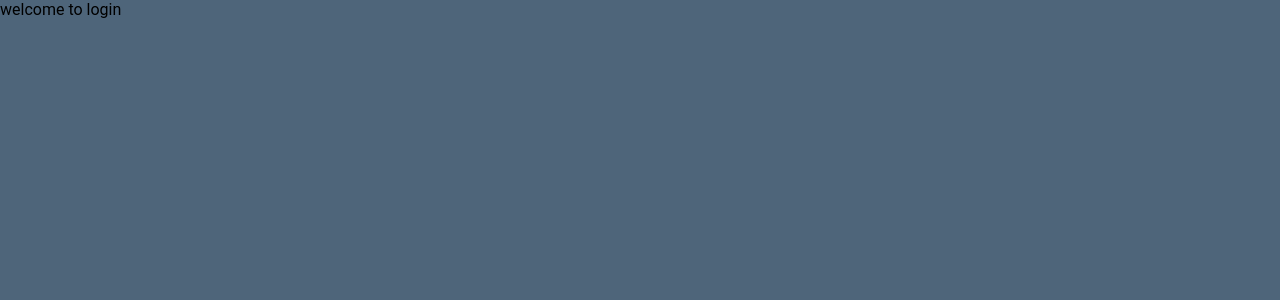
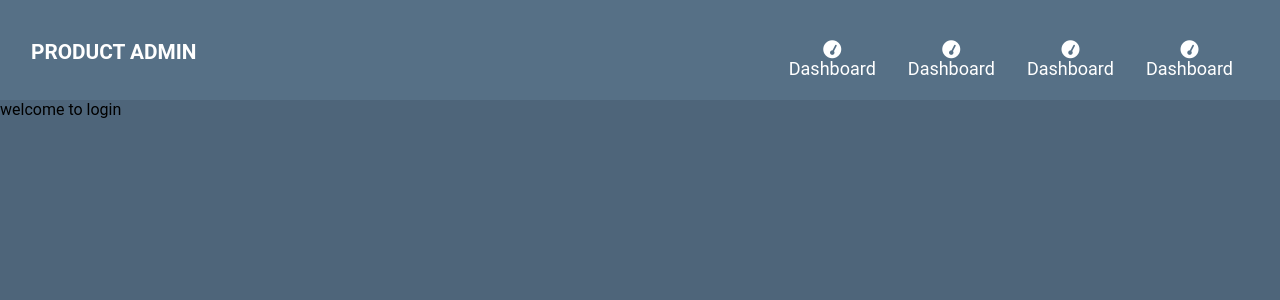
Before and after one commit to ajsal12aju/Product-Admin-UI, a React (Create React App) app: page / in a window 1280 px wide. Shown: the top 300 px of the page. Built offline with nearby package versions, Linux system fonts and the light colour scheme.

Commit message:
updateed

```diff
--- a/package.json
+++ b/package.json
@@ -7,6 +7,7 @@
     "@testing-library/react": "^13.4.0",
     "@testing-library/user-event": "^13.5.0",
     "react": "^18.2.0",
+    "react-bootstrap": "^2.9.0",
     "react-dom": "^18.2.0",
     "react-scripts": "5.0.1",
     "web-vitals": "^2.1.4"
--- a/public/index.html
+++ b/public/index.html
@@ -10,6 +10,7 @@
       content="Web site created using create-react-app"
     />
     <link rel="apple-touch-icon" href="%PUBLIC_URL%/logo192.png" />
+    <link rel="stylesheet" href="https://cdnjs.cloudflare.com/ajax/libs/font-awesome/6.4.2/css/all.min.css" integrity="sha512-z3gLpd7yknf1YoNbCzqRKc4qyor8gaKU1qmn+CShxbuBusANI9QpRohGBreCFkKxLhei6S9CQXFEbbKuqLg0DA==" crossorigin="anonymous" referrerpolicy="no-referrer" />
     <!--
       manifest.json provides metadata used when your web app is installed on a
       user's mobile device or desktop. See https://developers.google.com/web/fundamentals/web-app-manifest/
--- a/src/App.css
+++ b/src/App.css
@@ -7,4 +7,117 @@ body {
   margin: 0;
   padding: 0;
 }
-/*+++++++++ login css ++++++++++ */
+/*+++++++++ Header css ++++++++++ */
+
+.navbar {
+  height: 100px;
+  background-color: #567086;
+  padding: 0;
+}
+@media (min-width: 1200px){
+.navbar-expand-xl {
+    -ms-flex-flow: row nowrap;
+    flex-flow: row nowrap;
+    -ms-flex-pack: start;
+    justify-content: flex-start;
+}
+}
+.navbar {
+  position: relative;
+  display: -ms-flexbox;
+  display: flex;
+  -ms-flex-wrap: wrap;
+  flex-wrap: wrap;
+  -ms-flex-align: center;
+  align-items: center;
+  -ms-flex-pack: justify;
+  justify-content: space-between;
+  padding: 0.5rem 1rem;
+}
+.navbar>.container, .navbar>.container-fluid {
+  display: -ms-flexbox;
+  display: flex;
+  -ms-flex-wrap: wrap;
+  flex-wrap: wrap;
+  -ms-flex-align: center;
+  align-items: center;
+  -ms-flex-pack: justify;
+  justify-content: space-between;
+}
+.navbar .container {
+  position: relative;
+}
+.container {
+  width: 100%;
+  padding-right: 15px;
+  padding-left: 15px;
+  margin-right: auto;
+  margin-left: auto;
+}
+.navbar-brand {
+  display: flex;
+  align-items: center;
+}
+.navbar-brand {
+  display: inline-block;
+  padding-top: 0.3125rem;
+  padding-bottom: 0.3125rem;
+  margin-right: 1rem;
+  font-size: 1.25rem;
+  line-height: inherit;
+  white-space: nowrap;
+}
+a {
+  transition: all 0.3s ease;
+}
+a {
+  color: #007bff;
+  text-decoration: none;
+  background-color: transparent;
+  -webkit-text-decoration-skip: objects;
+}
+.tm-site-title {
+  display: inline-block;
+  text-transform: uppercase;
+  font-size: 1.3rem;
+  font-weight: 700;
+  color: #fff;
+}
+
+.navbar-nav {
+
+  display: flex;
+
+
+  padding-left: 0;
+  margin-bottom: 0;
+  list-style: none;
+}
+.nav-item {
+  text-align: center;
+  padding: 16px;
+  font-size: 20px;
+}
+
+.nav-link {
+  color: #fff;
+  height: 100%;
+  display: flex;
+  align-items: center;
+  justify-content: center;
+  flex-direction: column;
+  font-size: 90%;
+}
+*, ::after, ::before {
+  box-sizing: border-box;
+}
+.sr-only {
+  position: absolute;
+  width: 1px;
+  height: 1px;
+  padding: 0;
+  overflow: hidden;
+  clip: rect(0,0,0,0);
+  white-space: nowrap;
+  border: 0;
+}
--- a/src/App.js
+++ b/src/App.js
@@ -5,6 +5,48 @@ import Login from './Componets/login/Login';
 function App() {
   return (
     <div className="App">
+      <header>
+        <nav className='navbar navbar-expand-xl'>
+          <div className="container h-100">
+            <a href="navbar-brand">
+              <h1 className='tm-site-title mb-0'>Product Admin</h1>
+            </a>
+            <div className='collapse navbar-collapse' id='navbarSupportedContent'>
+              <ul className='navbar-nav mx-auto h-100'>
+                <li className='nav-item'>
+                  <a href="" className='nav-link'>
+                  <i class="fa fa-tachometer" aria-hidden="true"></i>
+                  Dashboard
+                  <span className="sr-only">(current)</span>
+                  </a>
+                </li>
+                <li className='nav-item'>
+                  <a href="" className='nav-link'>
+                  <i class="fa fa-tachometer" aria-hidden="true"></i>
+                  Dashboard
+                  <span className="sr-only">(current)</span>
+                  </a>
+                </li>
+                <li className='nav-item'>
+                  <a href="" className='nav-link'>
+                  <i class="fa fa-tachometer" aria-hidden="true"></i>
+                  Dashboard
+                  <span className="sr-only">(current)</span>
+                  </a>
+                </li>
+                <li className='nav-item'>
+                  <a href="" className='nav-link'>
+                  <i class="fa fa-tachometer" aria-hidden="true"></i>
+                  Dashboard
+                  <span className="sr-only">(current)</span>
+                  </a>
+                </li>
+
+              </ul>
+            </div>
+          </div>
+        </nav>
+      </header>
       <Login/>
     </div>
   );
```
Also changed, not shown: 1 other file (tests, documents, lock files or other folders).
